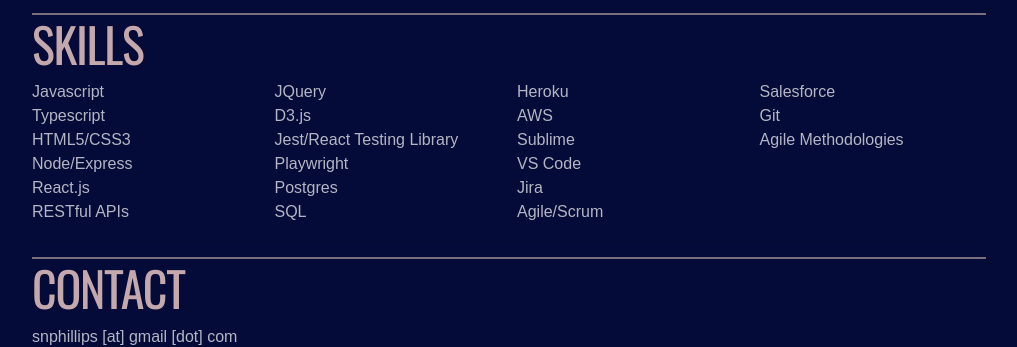
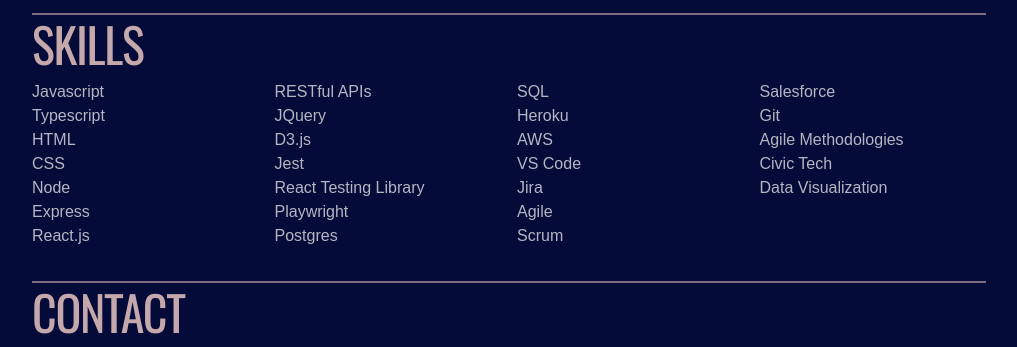
Before and after one commit to snphillips/webdevportfolio, a React (Create React App) app: page / in a window 1280 px wide. Shown: the part 1880-2227 px from the top of the page, without its empty margins (70-1087 px from the left). Built offline with nearby package versions, Linux system fonts and the light colour scheme.

Commit message:
update styled-components, tweak skills

```diff
--- a/package.json
+++ b/package.json
@@ -12,7 +12,7 @@
     "react-dom": "^17.0.2",
     "react-scripts": "^5.0.1",
     "react-sticky": "^6.0.3",
-    "styled-components": "^6.0.3",
+    "styled-components": "^6.1.18",
     "typescript": "^4.9.5"
   },
   "scripts": {
--- a/src/App.js
+++ b/src/App.js
@@ -76,13 +76,16 @@ export default function App() {
   const [skillsDev, setskillsDev] = useState([
     'Javascript',
     'Typescript',
-    'HTML5/CSS3',
-    'Node/Express',
+    'HTML',
+    'CSS',
+    'Node',
+    'Express',
     'React.js',
     'RESTful APIs',
     'JQuery',
     'D3.js',
-    'Jest/React Testing Library',
+    'Jest',
+    'React Testing Library',
     'Playwright',
     'Postgres',
     'SQL',
@@ -90,13 +93,15 @@ export default function App() {
   const [skillsDevOther, setskillsDevOther] = useState([
     'Heroku',
     'AWS',
-    'Sublime',
     'VS Code',
     'Jira',
-    'Agile/Scrum',
+    'Agile',
+    'Scrum',
     'Salesforce',
     'Git',
     'Agile Methodologies',
+    'Civic Tech',
+    'Data Visualization'
   ]);
 
   /* ==================================
```
Also changed, not shown: 1 other file (tests, documents, lock files or other folders).
